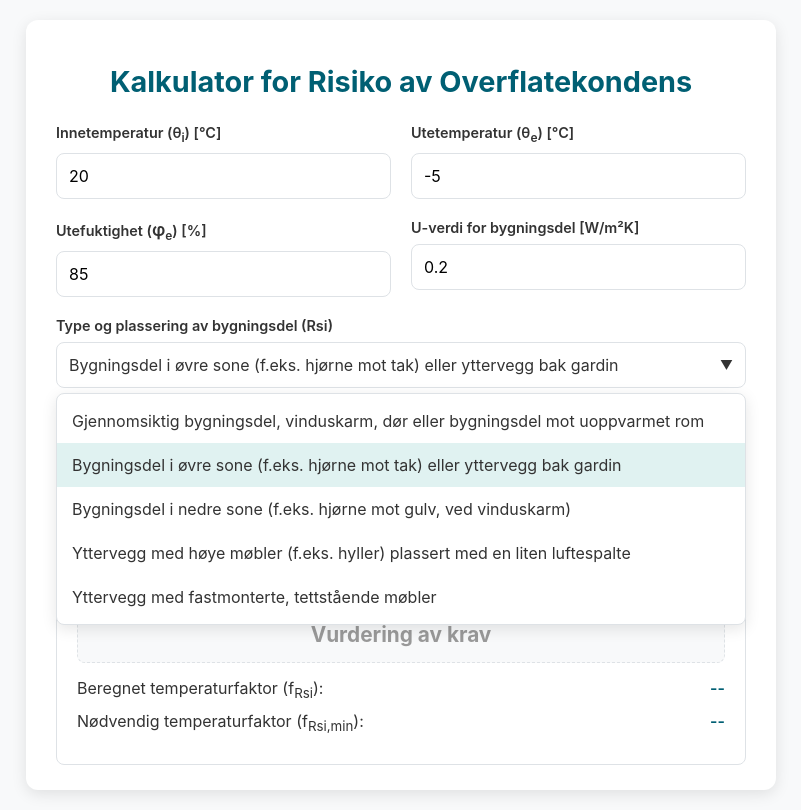
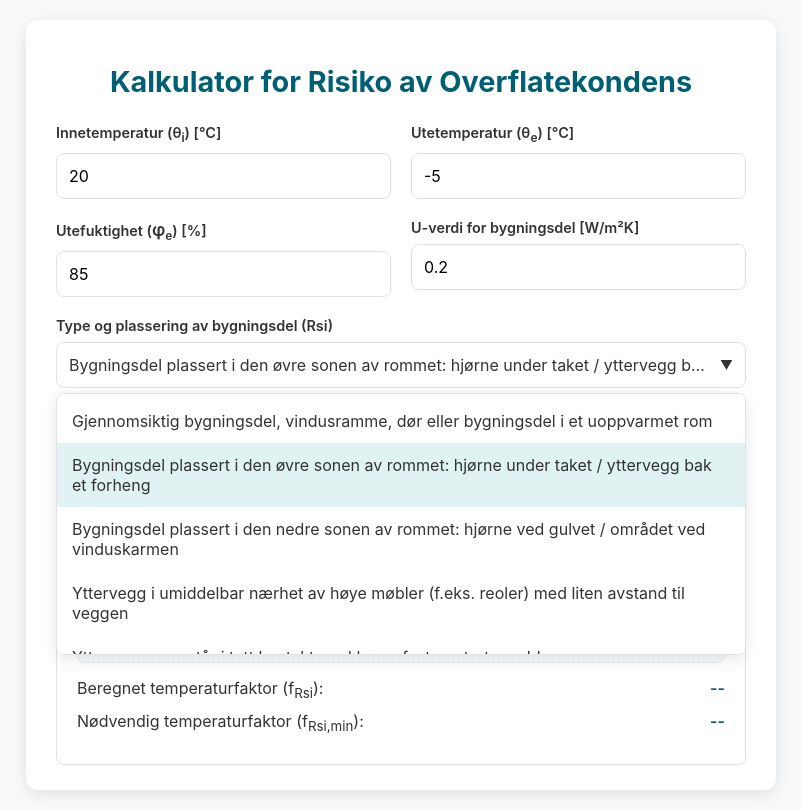
Before and after one commit to 1hor-ka/Condensation-risk-calculator-NO, a plain HTML site: page index.html in a window 1280 px wide. Both pictures are taken after a click on the element 640 px from the left and 365 px from the top of the page. Shown: the whole page, without its empty margins (239-1040 px from the left). Drawn offline with Linux system fonts and the light colour scheme.

Commit message:
Update index.html

```diff
--- a/index.html
+++ b/index.html
@@ -217,13 +217,13 @@
             <div class="form-group full-width">
                 <label for="rsi_value_trigger">Type og plassering av bygningsdel (Rsi)</label>
                 <div class="custom-select-container" id="rsi_select_container">
-                    <div class="custom-select-trigger" id="rsi_value_trigger" tabindex="0"><span class="trigger-text">Bygningsdel i øvre sone (f.eks. hjørne mot tak) eller yttervegg bak gardin</span></div>
+                    <div class="custom-select-trigger" id="rsi_value_trigger" tabindex="0"><span class="trigger-text">Bygningsdel plassert i den øvre sonen av rommet: hjørne under taket / yttervegg bak et forheng</span></div>
                     <ul class="custom-options" id="rsi_options">
-                        <li data-value="0.13">Gjennomsiktig bygningsdel, vinduskarm, dør eller bygningsdel mot uoppvarmet rom</li>
-                        <li data-value="0.25" class="selected">Bygningsdel i øvre sone (f.eks. hjørne mot tak) eller yttervegg bak gardin</li>
-                        <li data-value="0.35">Bygningsdel i nedre sone (f.eks. hjørne mot gulv, ved vinduskarm)</li>
-                        <li data-value="0.50">Yttervegg med høye møbler (f.eks. hyller) plassert med en liten luftespalte</li>
-                        <li data-value="1.00">Yttervegg med fastmonterte, tettstående møbler</li>
+                        <li data-value="0.13">Gjennomsiktig bygningsdel, vindusramme, dør eller bygningsdel i et uoppvarmet rom</li>
+                        <li data-value="0.25" class="selected">Bygningsdel plassert i den øvre sonen av rommet: hjørne under taket / yttervegg bak et forheng</li>
+                        <li data-value="0.35">Bygningsdel plassert i den nedre sonen av rommet: hjørne ved gulvet / området ved vinduskarmen</li>
+                        <li data-value="0.50">Yttervegg i umiddelbar nærhet av høye møbler (f.eks. reoler) med liten avstand til veggen</li>
+                        <li data-value="1.00">Yttervegg som står i tett kontakt med høye, fastmonterte møbler</li>
                     </ul>
                 </div>
                 <input type="hidden" id="rsi_value" value="0.25">
```
